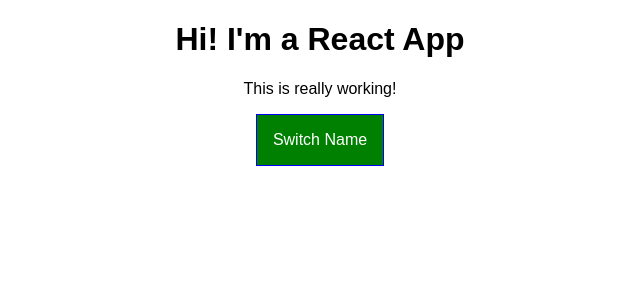
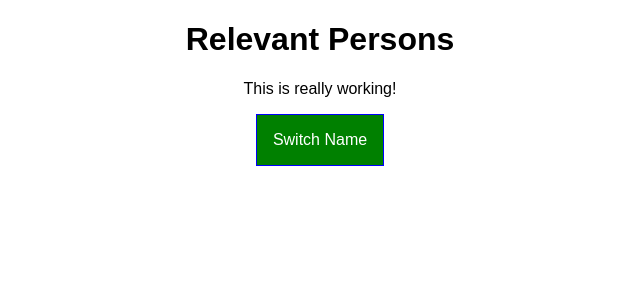
Before and after one commit to OGNeekoPolo/first-react-app, a React app: page / in a window 1280 px wide. Shown: the top 300 px of the page, without its empty margins (320-960 px from the left). Built offline with nearby package versions, Linux system fonts and the light colour scheme.

Commit message:
Converted Person and Persons components into stateful components

```diff
--- a/src/components/Cockpit/Cockpit.js
+++ b/src/components/Cockpit/Cockpit.js
@@ -19,7 +19,7 @@
 
   return (
       <div className={classes.Cockpit}>
-        <h1>Hi! I'm a React App</h1>
+        <h1>{ props.title }</h1>
         <p className={assignedClasses.join(' ')}>This is really working!</p>
         <button
             className={btnClass}
--- a/src/components/Persons/Person/Person.js
+++ b/src/components/Persons/Person/Person.js
@@ -1,14 +1,16 @@
-import React from 'react';
+import React, { Component } from 'react';
 import classes from './Person.css';
 
-const person = (props) => {
-  return(
-      <div className={classes.Person}>
-          <p onClick={props.click}>My name is {props.name} and I am {props.age} years old!</p>
-          <p>{props.children}</p>
-          <input type={'text'} onChange={props.changed} value={props.name} />
-      </div>
-  )
-};
+class Person extends Component {
+  render () {
+    return(
+        <div className={classes.Person}>
+          <p onClick={this.props.click}>My name is {this.props.name} and I am {this.props.age} years old!</p>
+          <p>{this.props.children}</p>
+          <input type={'text'} onChange={this.props.changed} value={this.props.name} />
+        </div>
+    )
+  }
+}
 
-export default person;
+export default Person;
--- a/src/components/Persons/Persons.js
+++ b/src/components/Persons/Persons.js
@@ -1,14 +1,18 @@
-import React from 'react';
+import React, {Component} from 'react';
 import Person from './Person/Person'
 
-const persons = (props) => props.persons.map((person, index) => {
+class Persons extends Component{
+  render(){
+    return this.props.persons.map((person, index) => {
       return <Person
-              click={() => props.clicked(index)}
-              changed={(event) => props.changed(event, person.id)}
-              name={person.name}
-              age={person.age}
-              key={person.id}
-          />
+          click={() => this.props.clicked(index)}
+          changed={(event) => this.props.changed(event, person.id)}
+          name={person.name}
+          age={person.age}
+          key={person.id}
+      />
     });
+  }
+}
 
-export default persons;
+export default Persons;
--- a/src/containers/App.js
+++ b/src/containers/App.js
@@ -71,6 +71,7 @@
             persons={this.state.persons}
             showPerson={this.state.showPersons}
             clicked={this.togglePersonsHandler}
+            title={this.props.title}
           />
           {persons}
         </div>
--- a/src/index.js
+++ b/src/index.js
@@ -4,5 +4,5 @@
 import App from './containers/App';
 import registerServiceWorker from './registerServiceWorker';
 
-ReactDOM.render(<App />, document.getElementById('root'));
+ReactDOM.render(<App title={'Relevant Persons'} />, document.getElementById('root'));
 registerServiceWorker();
```
